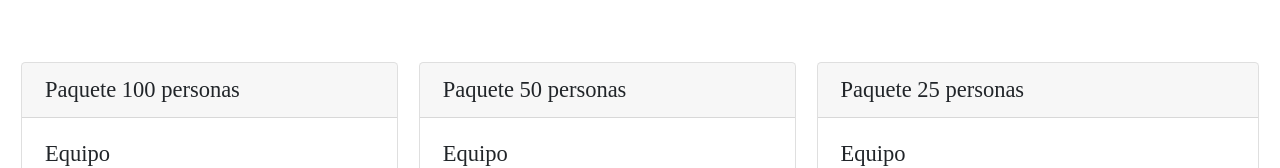
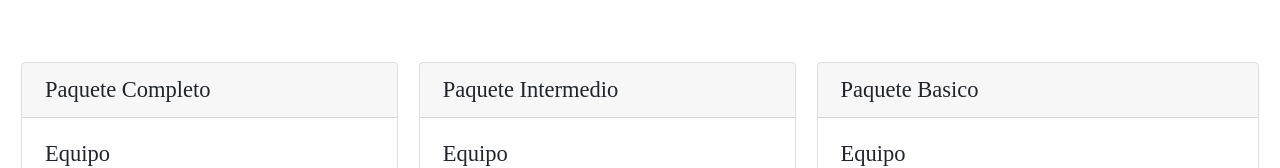
Before and after one commit to danielles0xG/interaudio_v3, a Gatsby site: page / in a window 1280 px wide. Shown: the part 1147-1315 px from the top of the page. Built offline with nearby package versions, Linux system fonts and the light colour scheme; Gatsby itself is replaced by a stand-in of ours; a web font is replaced by a local one.

Commit message:
Update data_paquetes.js
cambio de titulo de paqutes

```diff
--- a/data/data_paquetes.js
+++ b/data/data_paquetes.js
@@ -9,7 +9,7 @@
 */
 const main = [{
   id:        '1.1',
-  titulo:    'Paquete 100 personas',
+  titulo:    'Paquete Completo',
   subtitulo: 'Equipo',
   precio:    'MXN $5,500',
   data: [
@@ -45,7 +45,7 @@ const main = [{
 },
 {
   id:        '1.2',
-  titulo:    'Paquete 50 personas',
+  titulo:    'Paquete Intermedio',
   subtitulo: 'Equipo',
   precio:    'MXN $4,500',
   data: [
@@ -81,7 +81,7 @@ const main = [{
 },
 {
   id:        '1.3',
-  titulo:    'Paquete 25 personas',
+  titulo:    'Paquete Basico',
   subtitulo: 'Equipo',
   precio:    'MXN $3,500',
   data: [
```
